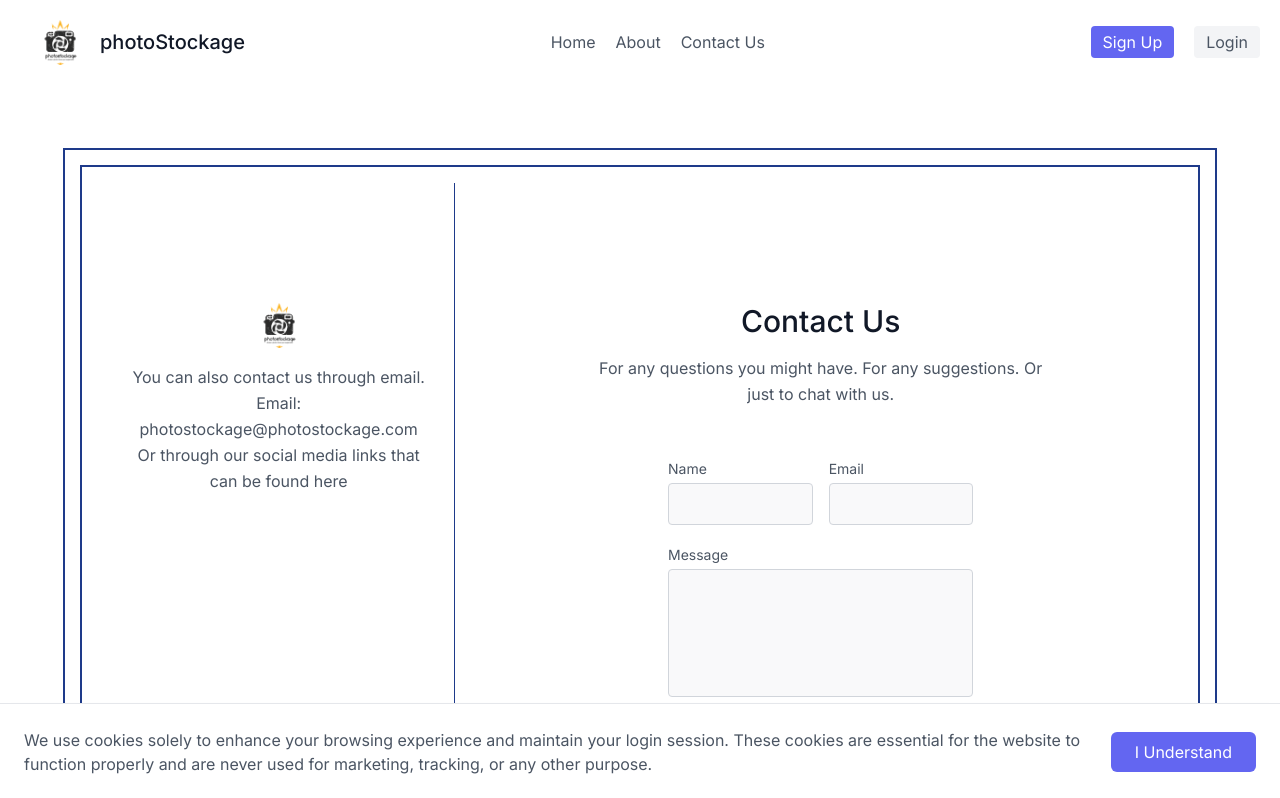
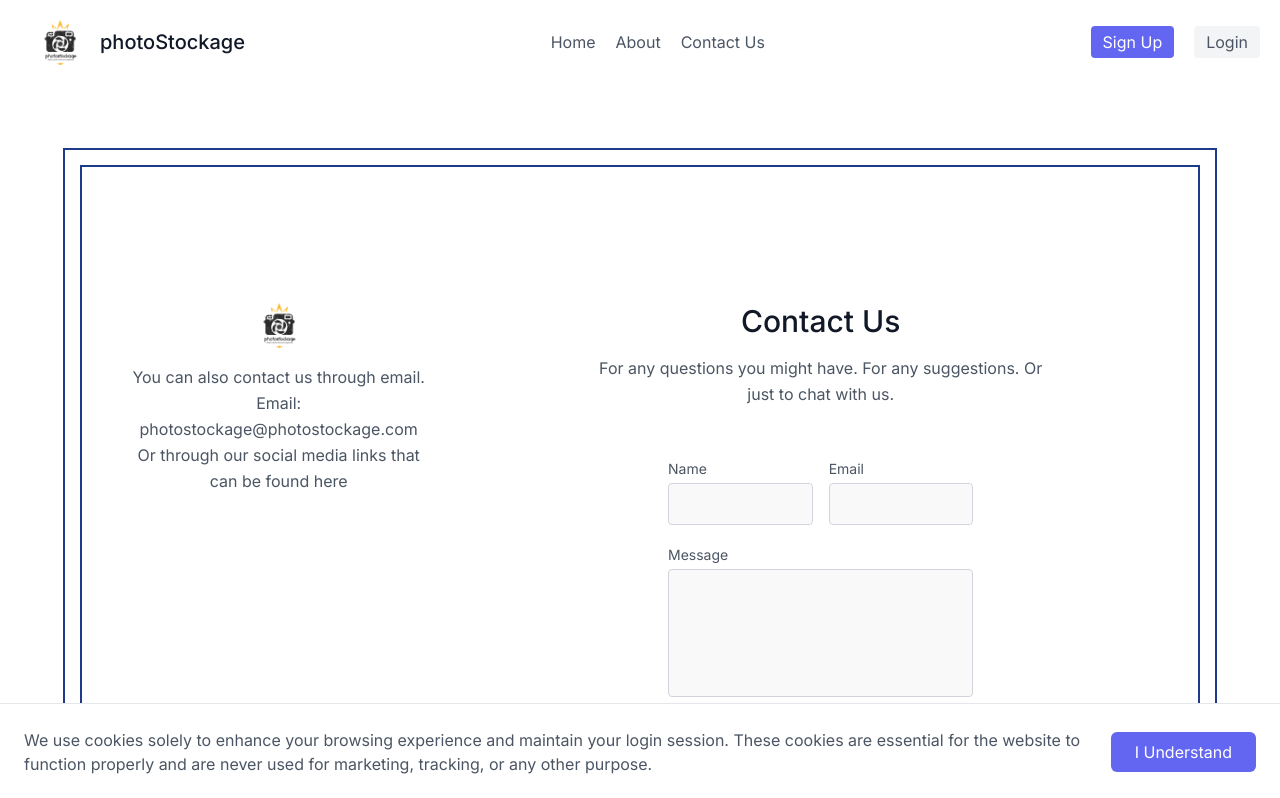
Before and after one commit to EsFrost/photostockage-front, a Next.js app: page /contact in a window 1280 px wide. Shown: the top 798 px of the page. Built offline with nearby package versions, Linux system fonts and the light colour scheme.

Commit message:
Fixed vertical line breaking between md and lg

```diff
--- a/src/app/contact/page.tsx
+++ b/src/app/contact/page.tsx
@@ -75,7 +75,8 @@ export default function ContactUs() {
           </p>
         </div>
 
-        <div className="hidden md:block absolute top-4 bottom-4 left-1/3 w-px bg-blue-900"></div>
+        {/* Not working between md and lg */}
+        {/* <div className="hidden md:block absolute top-4 bottom-4 left-1/3 w-px bg-blue-900"></div> */}
 
         <div className="w-full md:w-2/3 md:pl-4">
           <section className="text-gray-600 body-font relative">
```
